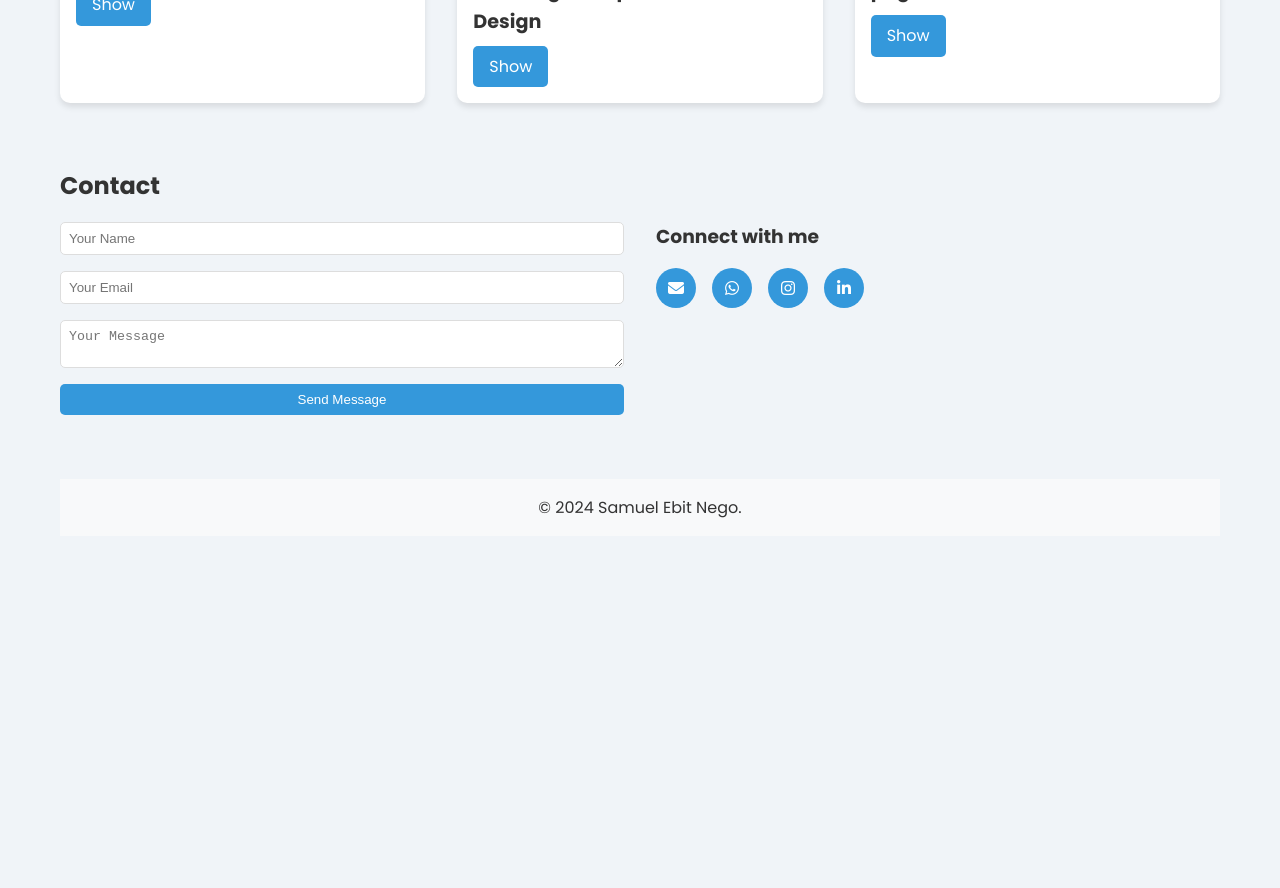
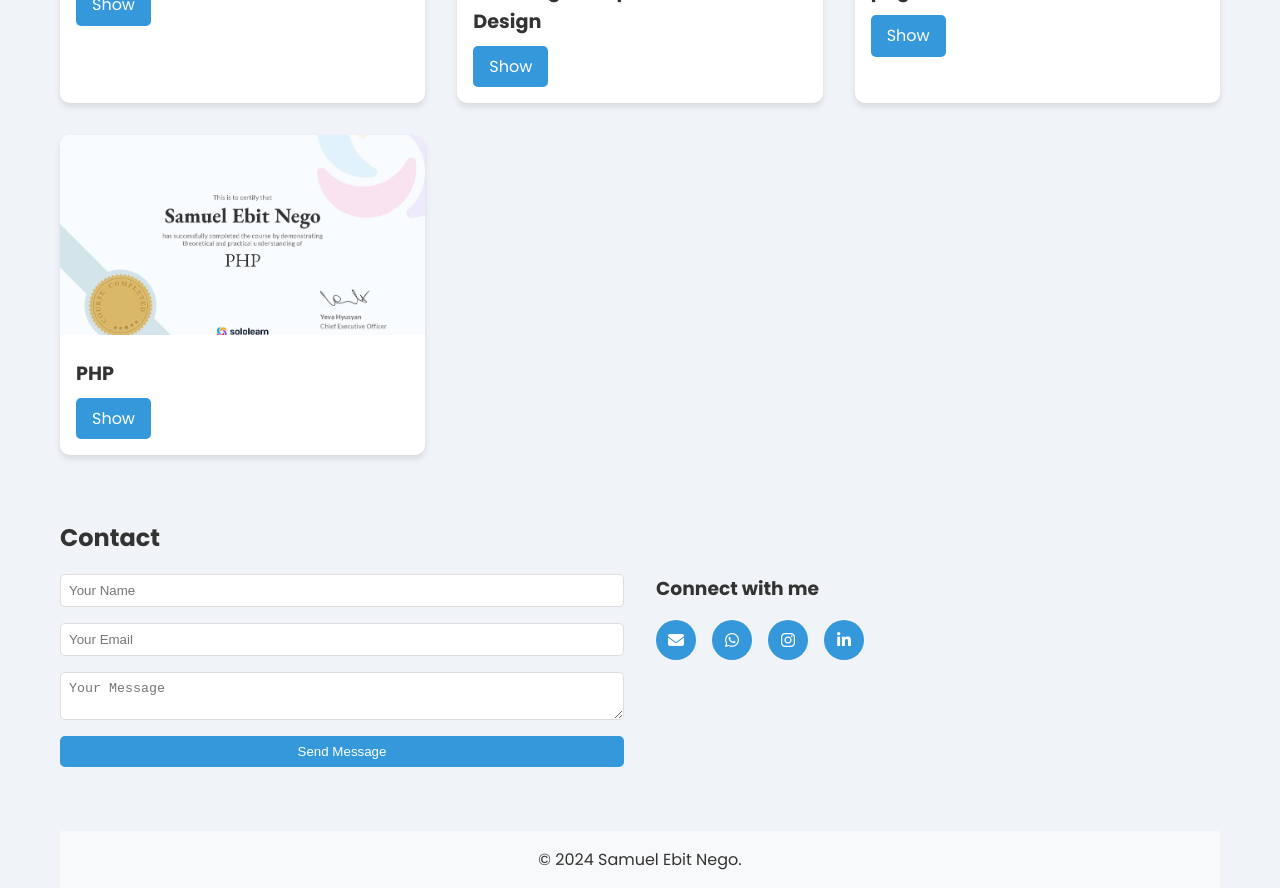
Before and after one commit to SamuelEbitNego/samuel-portofolio2, a React (Create React App) app: page / in a window 1280 px wide. Shown: the part 2660-3548 px from the top of the page. Before the commit the page ends 3196 px from the top, so only its background shows below. Built offline with nearby package versions, Linux system fonts and the light colour scheme.

Commit message:
Update App.js

```diff
--- a/src/App.js
+++ b/src/App.js
@@ -13,6 +13,7 @@ import sertifikat2Image from './foto/sertifikat2.jpg';
 import sertifikat3Image from './foto/sertifikat3.jpg';
 import sertifikatlinkinImage from './foto/sertifikatlinkin.jpg';
 import courseImage from './foto/course.jpg';
+import phpImage from './foto/php.jpg';
 
 
 const projects = [
@@ -31,6 +32,7 @@ const certificate = [
   { id: 4, title: 'CSS Course', foto: sertifikat3Image, source: 'https://drive.google.com/file/d/1PLNmLOhdiLfwB-eX3YeByqEFnl8D5bPi/view?usp=sharing' },
   { id: 5, title: 'Certificate Of Completion Creating a Responsive Web Design', foto: sertifikatlinkinImage, source: 'https://drive.google.com/file/d/1yDyuLjTjFE8BCYEC8BI3TN-PeWmZAO9q/view?usp=sharing' },
   { id: 6, title: 'Course Completion Certificate page', foto: courseImage, source: 'https://drive.google.com/file/d/1FgQ4vXjR2ZP1S2vAoLoYAd3sqhfSA67q/view?usp=sharing' },
+  { id: 7, title: 'PHP', foto: phpImage, source: './foto/php.jpg' },
 ];
 
 const handleSubmit = (e) => {
```
